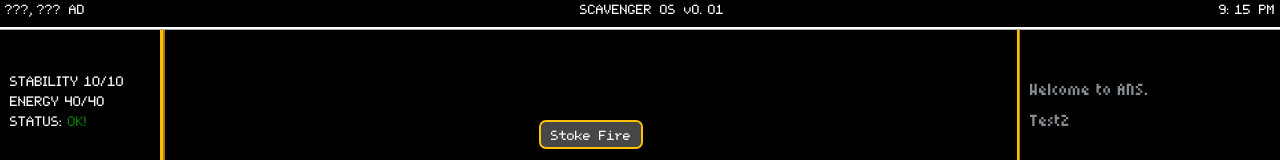
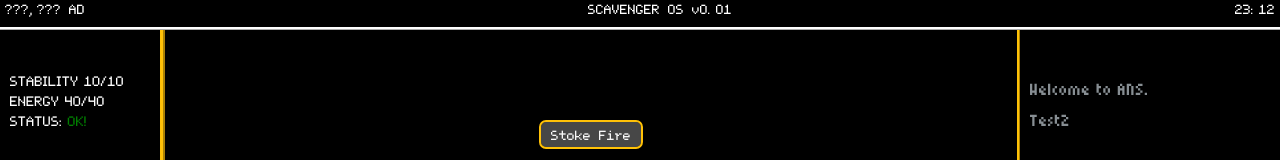
Before and after one commit to Malthusis/ANSv2, a Vue app: page / in a window 1280 px wide. Shown: the top 160 px of the page. Built offline with nearby package versions, Linux system fonts and the light colour scheme.

Commit message:
Set up system clock in the top bar.

```diff
--- a/src/App.vue
+++ b/src/App.vue
@@ -1,12 +1,9 @@
-<script setup lang="ts">
-</script>
-
 <template>
   <div class="background">
     <div class="top-bar">
         <span>???,??? AD</span>
         <span>SCAVENGER OS v0.01</span>
-        <span>9:15 PM</span>
+        <span>{{ utils.getDisplayTime }}</span>
     </div>
     <div class="game-container">
       <div class="resources">
@@ -23,9 +20,13 @@
   </div>
 </template>
 <script setup lang="ts">
-import Logger from './components/logger.vue';
+import Logger from './components/Logger.vue';
 import Resources from './components/Resources.vue';
 import Bonfire from './components/Bonfire.vue'
+import { useUtils } from './stores/utilsStore';
+
+const utils = useUtils();
+utils.startClock();
 
 
 </script>
--- a/src/assets/base.css
+++ b/src/assets/base.css
@@ -18,4 +18,10 @@ button {
     margin: 0 20px;
     font-family: 'Gelatin';
     font-size:16pt;
+    transition: background-color 0.2s, color 0.4s, box-shadow 0.02s ease-out;
 }
+
+button:hover {
+    background-color: #ffc107;
+    color: rgb(12, 12, 12);
+}
--- /dev/null
+++ b/src/stores/utilsStore.ts
@@ -0,0 +1,32 @@
+import { computed, ref } from 'vue'
+import { defineStore } from 'pinia'
+
+export const useUtils = defineStore('utils', () => {
+    const gameClock = ref<Date>(new Date())
+    let clockFunc = -1
+
+    const getDisplayTime = computed(() => {
+        return "" + gameClock.value.getHours() + ":" + gameClock.value.getMinutes();
+    })
+
+    function startClock() {
+        //TODO: Maybe check if this is a memory leak?
+        if(clockFunc === -1) {
+            console.log('Test!')
+            clockFunc = setInterval(() => {
+                console.log('tick!')
+                refreshClock()
+            }, 30000)
+        }
+    }
+
+    function refreshClock() {
+        gameClock.value = new Date();
+    }
+
+
+
+
+
+  return { gameClock, getDisplayTime, startClock }
+})
```
Also changed, not shown: src/components/HelloWorld.vue (deleted, +0 -41 lines), src/stores/logStore.ts (indentation only).
